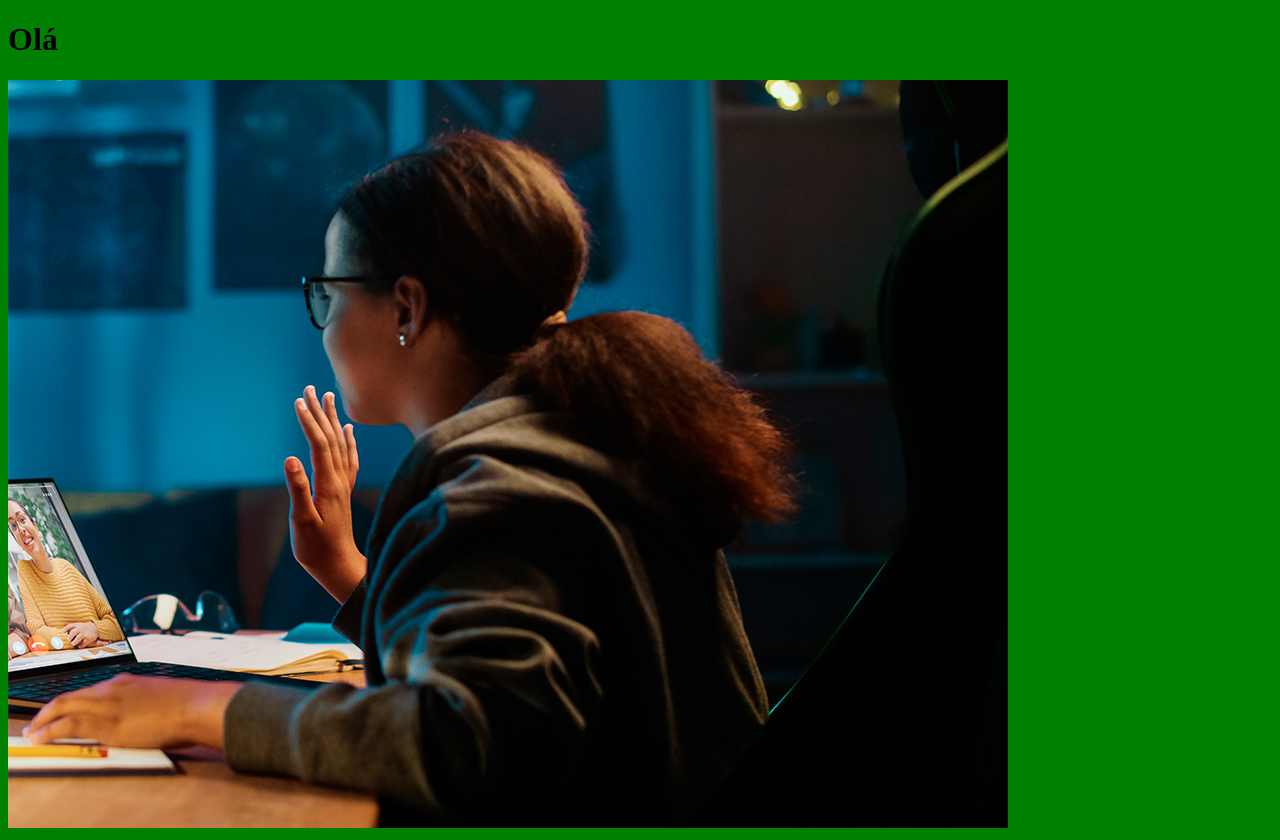
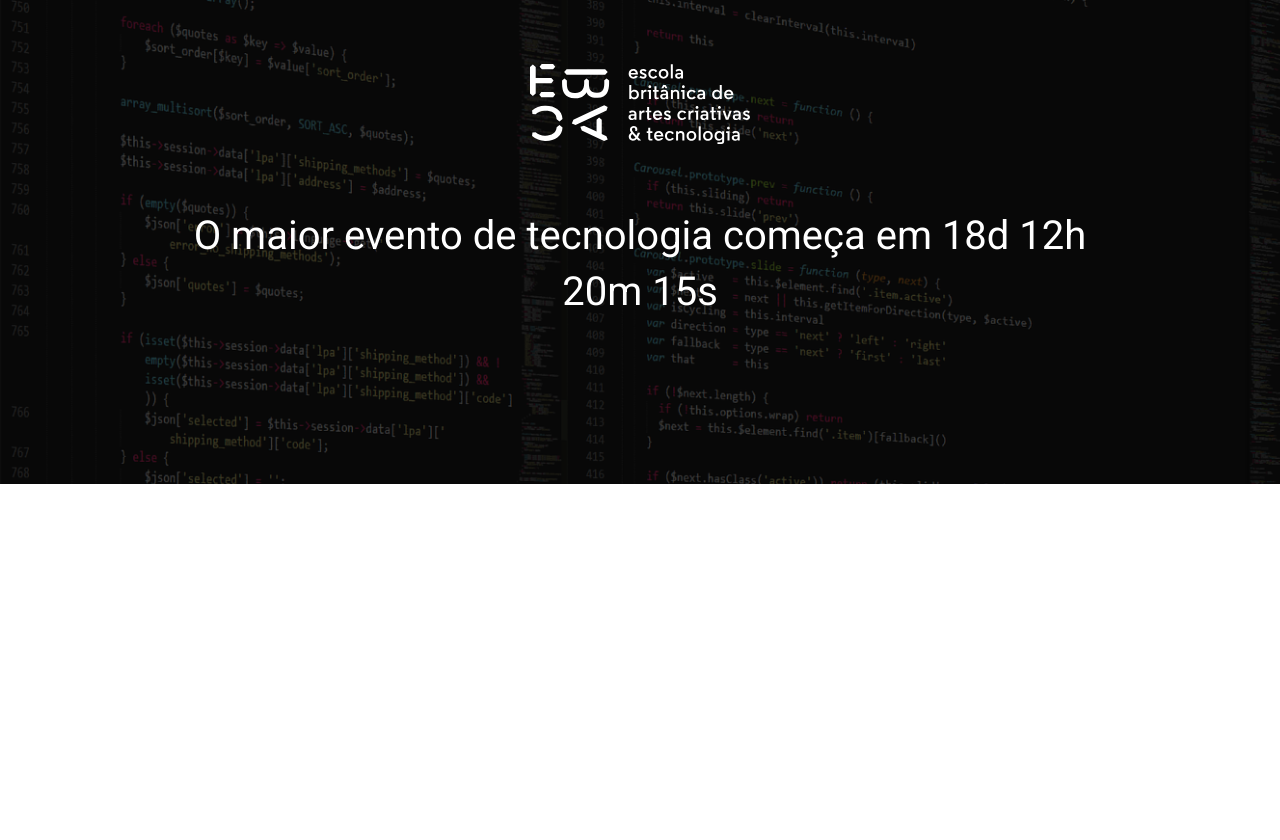
Before and after one commit to ezequielplima/ebac_tech_talks, a website built with Parcel: page src/index.html in a window 1280 px wide. After the commit the page ends 800 px from the top, so only its background shows below. Built offline with nearby package versions, Linux system fonts and the light colour scheme.

Commit message:
criando o hero

```diff
--- a/src/index.html
+++ b/src/index.html
@@ -1,14 +1,28 @@
 <!DOCTYPE html>
-<html lang="en">
+<html lang="pt-br">
 <head>
     <meta charset="UTF-8">
     <meta name="viewport" content="width=device-width, initial-scale=1.0">
-    <title>Document</title>
+    <title>EBAC Tech Talks</title>
+
+    <link rel="preconnect" href="https://fonts.googleapis.com">
+    <link rel="preconnect" href="https://fonts.gstatic.com" crossorigin>
+    <link href="https://fonts.googleapis.com/css2?family=Roboto:wght@400;700;900&display=swap" rel="stylesheet">
+
     <link rel="stylesheet" href="styles/main.scss">
 </head>
 <body>
-    <h1>Olá</h1>
-    <img src="./images/backend.png" alt="">
+    <header class="hero">
+        <div class="container">
+            <img class="hero__logo" src="./images/ebac_logo.svg" alt="EBAC">
+            <p class="hero__text">
+                O maior evento de tecnologia começa em 18d 12h 20m 15s
+            </p>
+        </div>
+    </header>
+
+
+
     <script src="scripts/main.js"></script>
 </body>
 </html>
--- /dev/null
+++ b/src/styles/_hero.scss
@@ -0,0 +1,52 @@
+.hero {
+    padding-top: 64px;
+    padding-bottom: 100px;
+    background-image: url(../images/fundo.png);
+    background-repeat: no-repeat;
+    background-size: cover;
+    position: relative;
+
+    .container {
+        position: relative;
+    }
+
+    &::before {
+        position: absolute;
+        top: 0;
+        left: 0;
+        width: 100%;
+        height: 100%;
+        background-color: #000;
+        content: '';
+        opacity: .7;
+    }
+
+
+    &__text {
+        margin-top: 64px;
+        margin-bottom: 64px;
+        font-size: 40px;
+        line-height: 56px;
+        font-weight: 800px;
+        text-align: center;
+    }
+
+    &__logo {
+        margin: 0 auto;
+        height: 80px;
+        display: block;
+    }
+
+    @media (max-width: 640px) {
+        padding: 40px 0;
+        &__logo {
+            height: 40px;
+        }
+
+        &__text {
+            font-size: 22px;
+            line-height: 24px;
+            margin: 24px 0;
+        }
+    }
+}
--- a/src/styles/main.scss
+++ b/src/styles/main.scss
@@ -1,3 +1,24 @@
-body {
-    background-color: green;
+@use 'hero';
+
+* {
+    margin: 0;
+    padding: 0;
+    box-sizing: border-box;
+    font-family: Roboto, sans-serif;
+    color: #fff;
 }
+
+.container {
+    max-width: 960px;
+    width: 100%;
+    margin: 0 auto;
+
+    @media (max-width: 640px) {
+        max-width: 80%;
+    }
+
+    @media (max-width: 1024px) {
+        max-width: 90%;
+    }
+
+}
```
